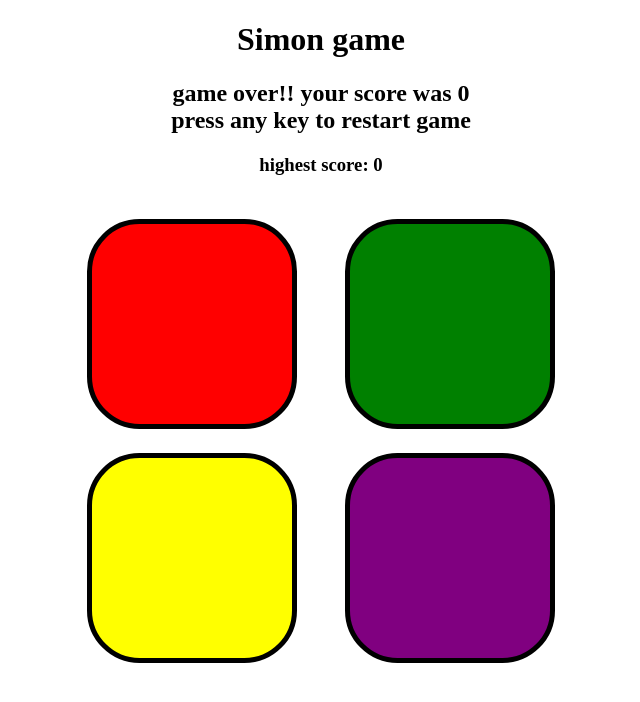
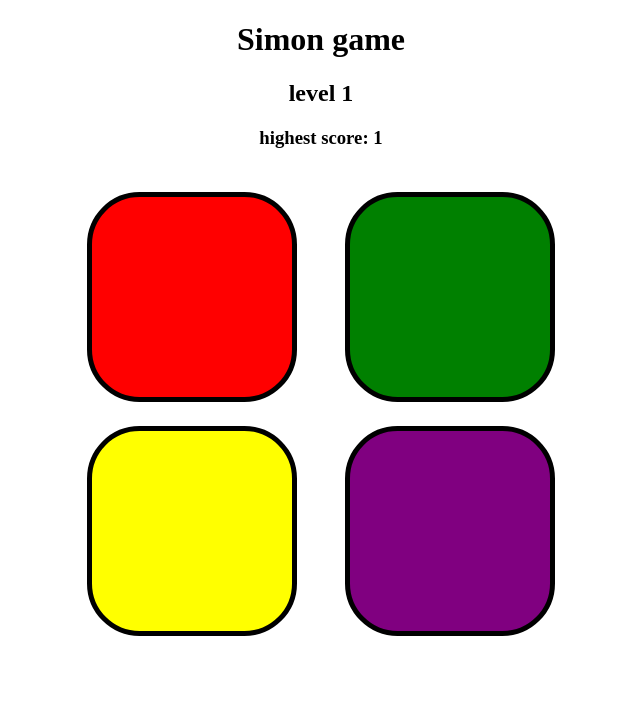
Before and after one commit to harshalpatil934/Simon-say-game, a plain HTML site: page index.html in a window 1280 px wide. Both pictures are taken after a click on the element 511 px from the left and 296 px from the top of the page. Shown: the whole page, without its empty margins (319-959 px from the left). Drawn offline with Linux system fonts and the light colour scheme.

Commit message:
updated file

```diff
--- a/app.js
+++ b/app.js
@@ -8,7 +8,7 @@ let hs=0;
 let h2=document.querySelector("h2");
 let h3=document.querySelector("h3");
 
-document.addEventListener("keypress",function(){
+document.addEventListener("click",function(){
     if(started == false){
     console.log("game started");
     started=true;
@@ -54,7 +54,7 @@ function check(idx){
             setTimeout(levelup,1000);
         }
     }else{
-        h2.innerText="game over!! your score was "+level+"\npress any key to restart game";
+        h2.innerText="game over!! your score was "+level+"\nclick anywhere to restart game";
         document.querySelector("body").style.backgroundColor="red";
         setTimeout(function(){
         document.querySelector("body").style.backgroundColor="white";
--- a/index.html
+++ b/index.html
@@ -8,7 +8,7 @@
 </head>
 <body>
     <h1>Simon game</h1>
-    <h2>press any key to start</h2>
+    <h2>click anywhere to start game</h2>
     <h3>highest score: 0</h3>
     <div class="box">
         <div class="line1">
```
